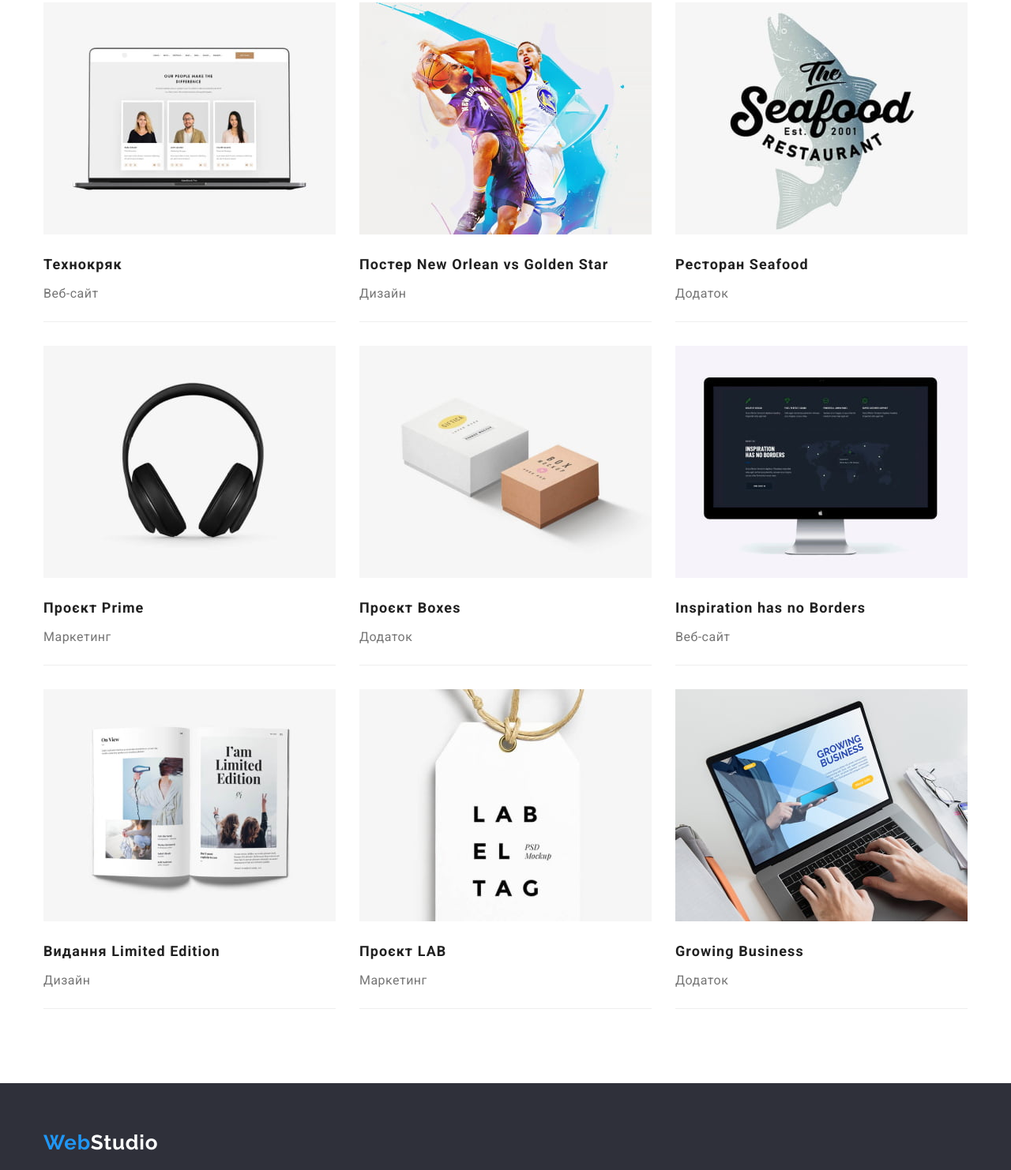
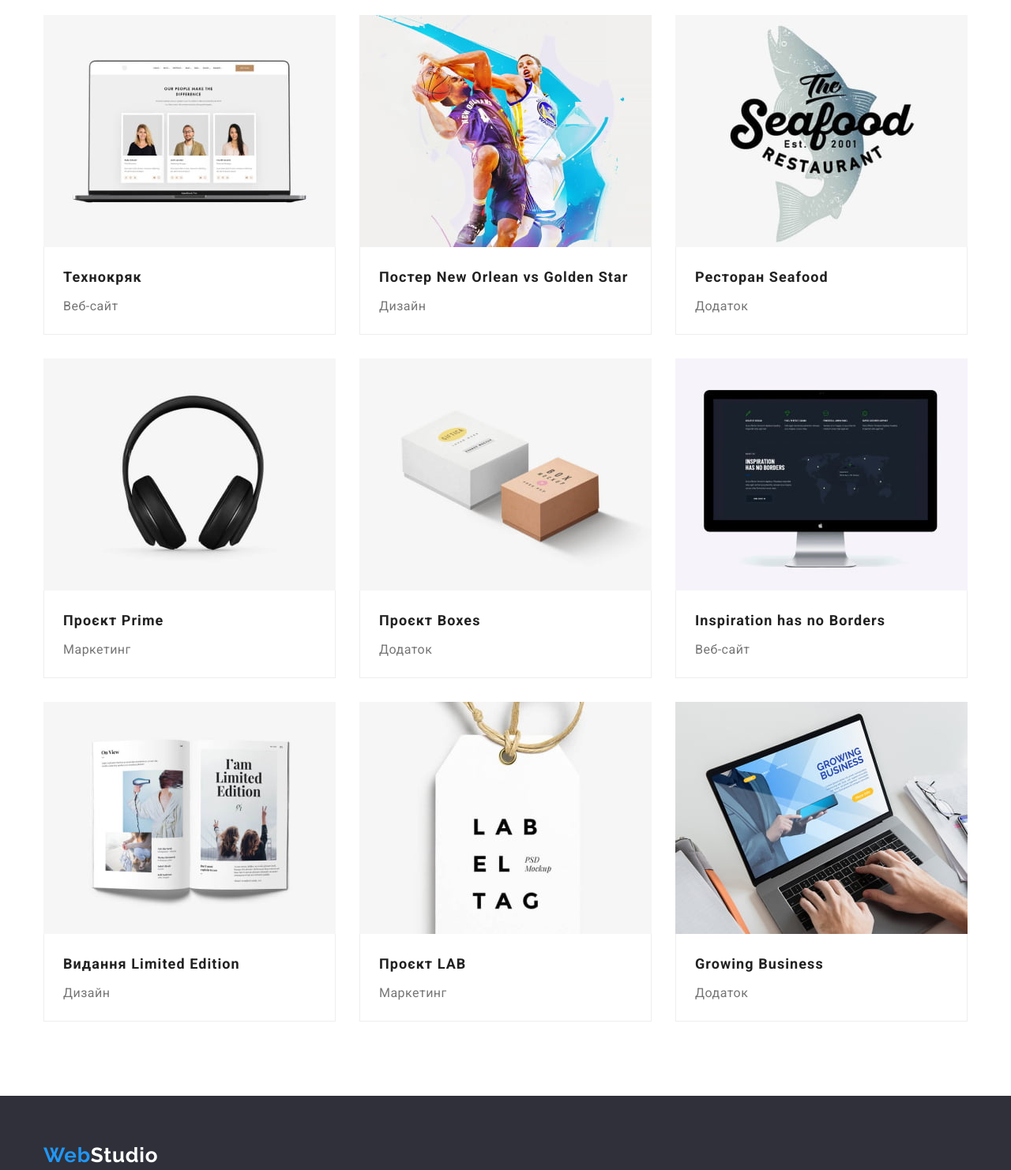
Before and after one commit to Inna-Kovalishina/goit-markup-hw-03, a plain HTML site: page portfolio.html in a window 1280 px wide. Shown: the part 244-1726 px from the top of the page at 79% size. Drawn offline with nearby package versions, Linux system fonts and the light colour scheme.

Commit message:
Додає коригування
Додає border на header.
Додає курсор pointer до кнопки у hero-studio.
Додає тінь на hover кнопок у секції фільтру Портфоліо.
Збільшує відступ до 50px між фільтром та секцією карточок робіт у Портфоліо.
Змінює розмітку картки по такій структурі: ul li a. В посиланні знаходиться весь контент.
Додає border в карточці робіт лише на нижній блок з текстом.

```diff
--- a/css/styles.css
+++ b/css/styles.css
@@ -107,10 +107,13 @@ body {
 /* Стилізація макету СТУДІЯ */
 
 /* Стилізація Header */
+header {
+    border-bottom: 1px solid #ECECEC;
+}
+
 .container.main-nav {
     display: flex;
     align-items: center;
-    border-bottom: 1px solid #ECECEC;;
 }
 
 .navigation {
@@ -234,6 +237,7 @@ body {
     min-width: 216px;
     border: none;
     border-radius: 4px;
+    cursor: pointer;
 }
 
 .hero-button:hover,
@@ -396,7 +400,7 @@ body {
 .filter-item {
     display: flex;
     justify-content: center;
-    margin-bottom: 34px;
+    margin-bottom: 50px;
 }
 
 .filter-work:not(:last-child) {
@@ -425,6 +429,9 @@ body {
 .filter-button:focus {
     background-color: var(--accent-color);
     color: var(--primary-background-color);
+    box-shadow: 0px 3px 1px rgba(0, 0, 0, 0.1),
+                0px 1px 2px rgba(0, 0, 0, 0.08),
+                0px 2px 2px rgba(0, 0, 0, 0.12);
 }
 
 /* Стилізація карток робіт */
@@ -436,11 +443,13 @@ body {
 
 .example-item {
     flex-basis: calc((100% - 30px * 2) / 3);
-    border-bottom: 1px solid #EEEEEE;
 }
 
-.work-examples {
-    margin-bottom: 20px;
+.example-card>div {
+    padding: 20px 24px;
+    border-right: 1px solid #EEEEEE;
+    border-bottom: 1px solid #EEEEEE;
+    border-left: 1px solid #EEEEEE;
 }
 
 .work-title {
@@ -457,5 +466,4 @@ body {
     font-size: 16px;
     line-height: 1.88;
     letter-spacing: 0.03em;
-    margin-bottom: 20px;
 }
--- a/portfolio.html
+++ b/portfolio.html
@@ -44,58 +44,93 @@
                 </ul>
                 <ul class="list examples">
                     <li class="example-item">
-                        <img class="work-examples" src="./images/project1.jpg"
-                            alt="На екрані ноутбука демонструються три фото співробітників" width="370" height="294">
+                        <a class="example-card" href="#">
+                            <img class="work-examples" src="./images/project1.jpg" alt="На екрані ноутбука демонструються три фото співробітників"
+                                width="370" height="294">
+                            <div>
                                 <h2 class="work-title">Технокряк</h2>
                                 <p class="work-description">Веб-сайт</p>
+                            </div>
+                        </a>
                     </li>
                     <li class="example-item">
+                        <a class="example-card" href="#">
                             <img class="work-examples" src="./images/project2.jpg"
                                 alt="Два баскетболісти у прижку. Один у фіолетовій формі, інший - у білій" width="370" height="294">
+                            <div>
                                 <h2 class="work-title">Постер New Orlean vs Golden Star</h2>
                                 <p class="work-description">Дизайн</p>
+                            </div>
+                        </a>
                     </li>
                     <li class="example-item">
+                        <a class="example-card" href="#">
                             <img class="work-examples" src="./images/project3.jpg"
                                 alt="На фоні вертикальнонамальованої риби є напис Ресторан морепродуктів" width="370" height="294">
+                            <div>
                                 <h2 class="work-title">Ресторан Seafood</h2>
                                 <p class="work-description">Додаток</p>
+                            </div>
+                        </a>
                     </li>
                     <li class="example-item">
+                        <a class="example-card" href="#">
                             <img class="work-examples" src="./images/project4.jpg" alt="Чорні бездротові накладні навушники" width="370"
                                 height="294">
+                            <div>
                                 <h2 class="work-title">Проєкт Prime</h2>
                                 <p class="work-description">Маркетинг</p>
+                            </div>
+                        </a>
                     </li>
                     <li class="example-item">
-                        <img class="work-examples" src="./images/project5.jpg"
-                            alt="Дві коробочки. Більша білого кольору, менша - коричневого" width="370" height="294">
+                        <a class="example-card" href="#">
+                            <img class="work-examples" src="./images/project5.jpg" alt="Дві коробочки. Більша білого кольору, менша - коричневого"
+                                width="370" height="294">
+                            <div>
                                 <h2 class="work-title">Проєкт Boxes</h2>
                                 <p class="work-description">Додаток</p>
+                            </div>
+                        </a>
                     </li>
                     <li class="example-item">
-                        <img class="work-examples" src="./images/project6.jpg" alt="Білий напис на чорному екрані моноблока iMac"
-                            width="370" height="294">
+                        <a class="example-card" href="#">
+                            <img class="work-examples" src="./images/project6.jpg" alt="Білий напис на чорному екрані моноблока iMac" width="370"
+                                height="294">
+                            <div>
                                 <h2 class="work-title">Inspiration has no Borders</h2>
                                 <p class="work-description">Веб-сайт</p>
+                            </div>
+                        </a>
                     </li>
                     <li class="example-item">
-                        <img class="work-examples" src="./images/project7.jpg" alt="Розгорнута книга з ілюстраціями життя жінок"
-                            width="370" height="294">
+                        <a class="example-card" href="#">
+                            <img class="work-examples" src="./images/project7.jpg" alt="Розгорнута книга з ілюстраціями життя жінок" width="370"
+                                height="294">
+                            <div>
                                 <h2 class="work-title">Видання Limited Edition</h2>
                                 <p class="work-description">Дизайн</p>
+                            </div>
+                        </a>
                     </li>
                     <li class="example-item">
-                        <img class="work-examples" src="./images/project8.jpg" alt="Бірка-етикетка на канатику" width="370"
-                            height="294">
+                        <a class="example-card" href="#">
+                            <img class="work-examples" src="./images/project8.jpg" alt="Бірка-етикетка на канатику" width="370" height="294">
+                        <div>
                             <h2 class="work-title">Проєкт LAB</h2>
                             <p class="work-description">Маркетинг</p>
+                        </div>
+                        </a>
                     </li>
                     <li class="example-item">
-                        <img class="work-examples" src="./images/project9.jpg" alt="Кисті рук друкують на клавіатурі ноутбука"
-                            width="370" height="294">
+                        <a class="example-card" href="#" target="_blank">
+                            <img class="work-examples" src="./images/project9.jpg" alt="Кисті рук друкують на клавіатурі ноутбука" width="370"
+                                height="294">
+                        <div>
                             <h2 class="work-title">Growing Business</h2>
                             <p class="work-description">Додаток</p>
+                        </div>
+                        </a>
                     </li>
                 </ul>
             </div>
```
Lines whose indentation alone changed are shown as unchanged.
